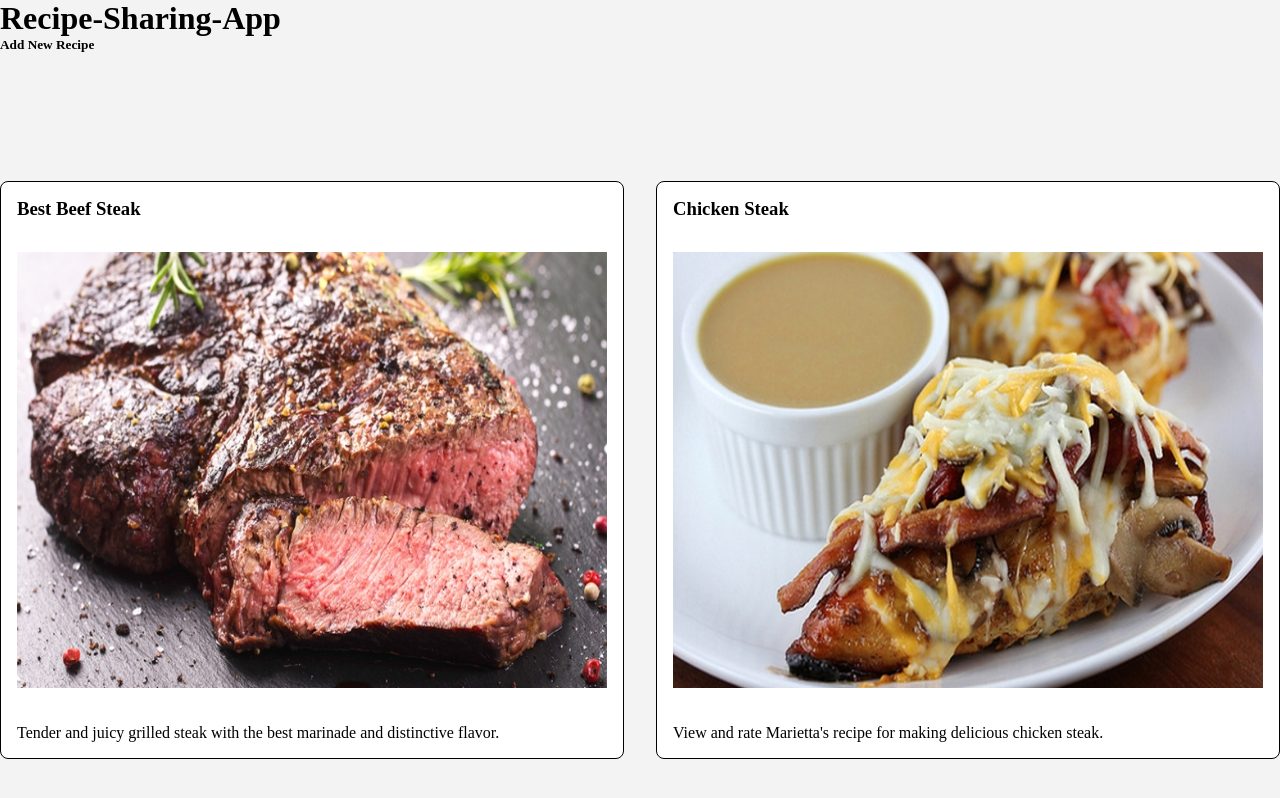
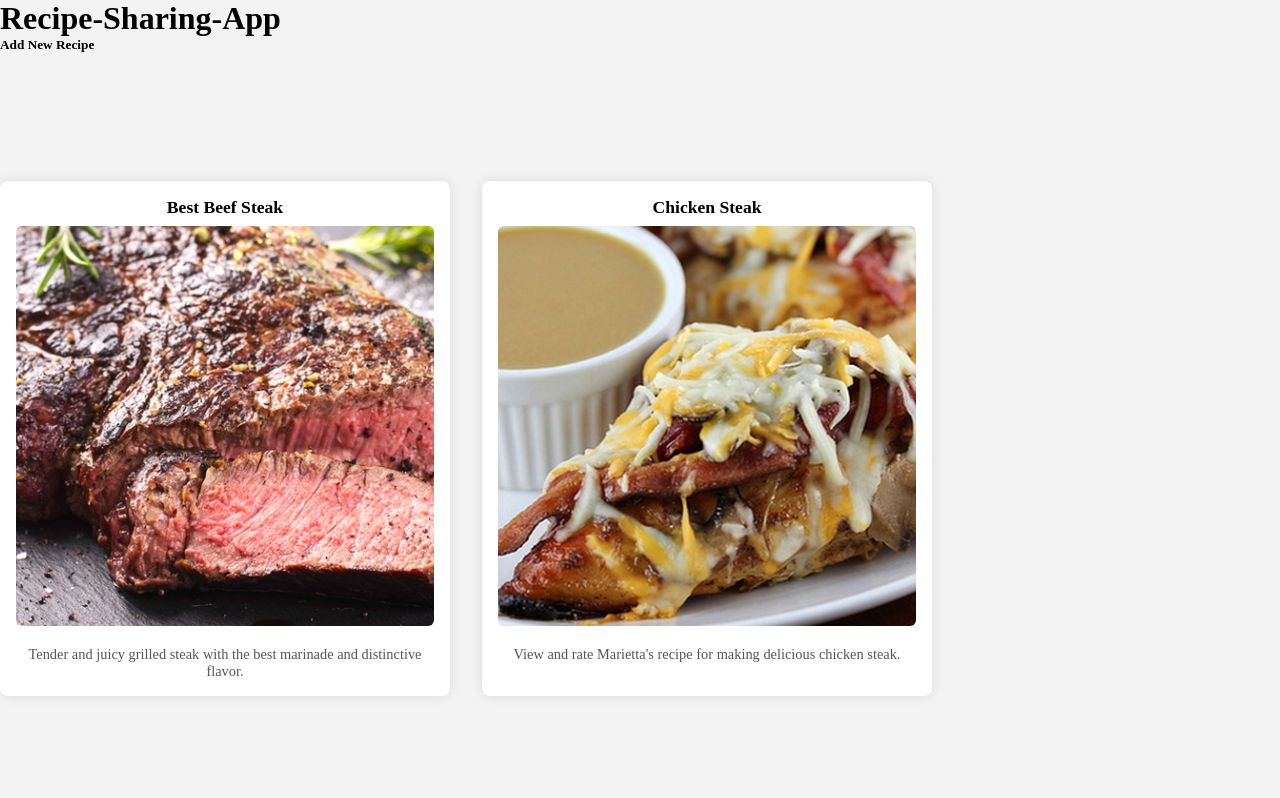
Before and after one commit to TornikeALT/Recipe-Sharing-Application, an Angular app: page / in a window 1280 px wide. Built offline with nearby package versions, Linux system fonts and the light colour scheme; data requests are answered from the project's data file.

Commit message:
update recipe styles

```diff
--- a/src/components/recipe/recipe.component.css
+++ b/src/components/recipe/recipe.component.css
@@ -1,17 +1,32 @@
 .recipe {
-  border: 1px solid black;
+  width: 450px;
+  background-color: #fff;
+  border-radius: 8px;
   padding: 1rem;
-  background: white;
-  color: black;
-  border-radius: 8px;
-  text-align: left;
+  box-shadow: 0 0 12px rgba(0, 0, 0, 0.1);
+  cursor: pointer;
+  transition: transform 0.2s ease;
+  text-align: center;
 }
+
+.recipe:hover {
+  transform: translateY(-5px);
+}
+
 .recipe img {
-  padding: 2rem 0;
-  max-width: 800px;
   width: 100%;
-  min-height: 500px;
+  min-height: 400px;
+  object-fit: cover;
+  border-radius: 6px;
+  margin-bottom: 1rem;
 }
-.recipe:hover {
-  cursor: pointer;
+
+.recipe h3 {
+  font-size: 1.1rem;
+  margin-bottom: 0.5rem;
 }
+
+.recipe p {
+  font-size: 0.9rem;
+  color: #555;
+}
```
